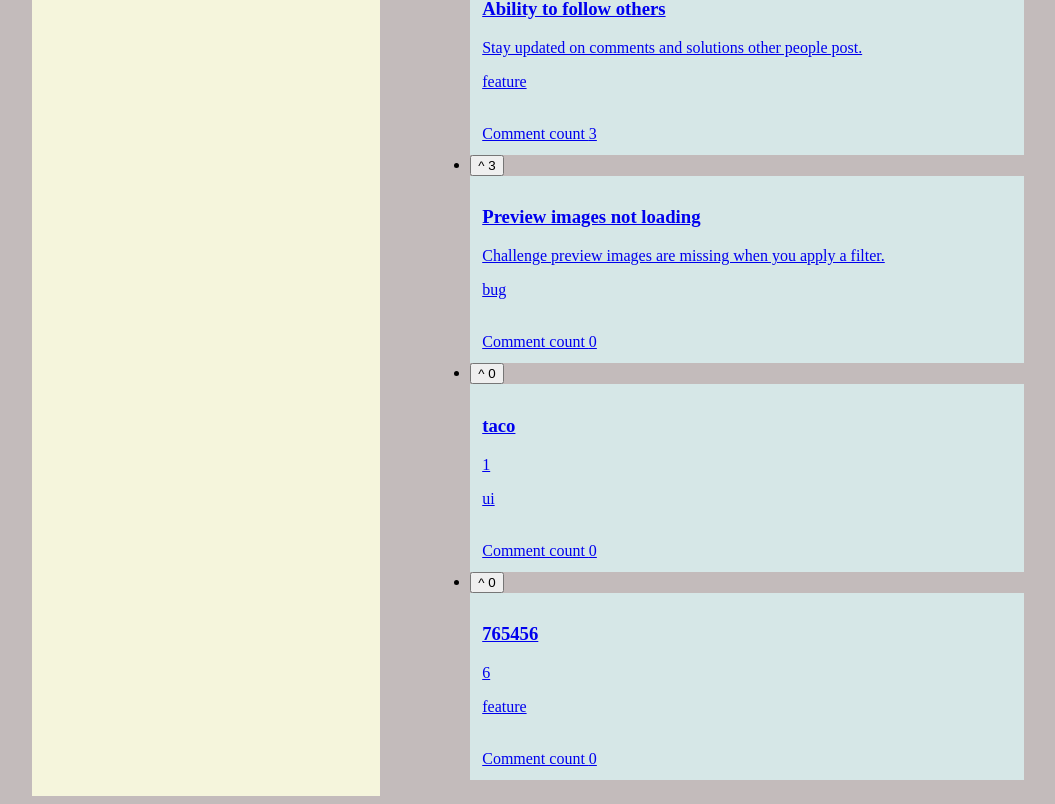
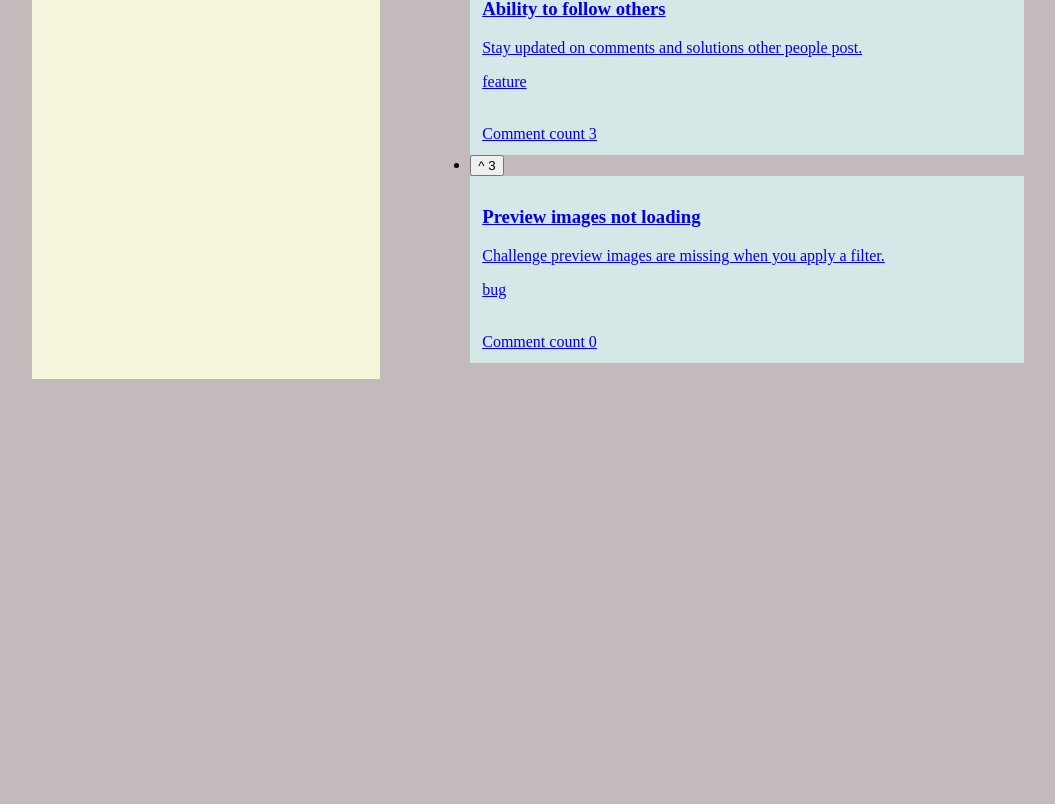
Before and after one commit to crsecu/productFeedbackApp, a React app: page /feedbackBoard in a window 1280 px wide. Shown: the part 1167-1971 px from the top of the page, without its empty margins (6-1061 px from the left). After the commit the page ends 1554 px from the top, so only its background shows below. Built offline with nearby package versions, Linux system fonts and the light colour scheme; data requests are answered from the project's data file; the HTML template or start-up script is replaced by a standard one.

Commit message:
small performance changes after analyzing components

```diff
--- a/data/data.json
+++ b/data/data.json
@@ -123,24 +123,6 @@
       "status": "live",
       "description": "Small animations at specific points can add delight.",
       "commentCount": 2
-    },
-    {
-      "id": "4cfa",
-      "title": "taco",
-      "category": "ui",
-      "description": "1",
-      "status": "suggestion",
-      "upvotes": 0,
-      "commentCount": 0
-    },
-    {
-      "id": "9cf5",
-      "title": "765456",
-      "category": "feature",
-      "description": "6",
-      "status": "suggestion",
-      "upvotes": 0,
-      "commentCount": 0
     }
   ],
   "comments": [
--- a/src/data_handlers/StateSyncWrapper.tsx
+++ b/src/data_handlers/StateSyncWrapper.tsx
@@ -12,7 +12,6 @@ function StateSyncWrapper({
   children,
 }: StateSyncWrapperProps): React.JSX.Element {
   const dataFromLoader = useLoaderData() as Record<StatusType, FeedbackType[]>;
-
   const dispatch = useDispatch();
 
   useEffect(
--- a/src/features/feedback/CreateFeedbackPage.tsx
+++ b/src/features/feedback/CreateFeedbackPage.tsx
@@ -6,9 +6,9 @@ import { Link } from "react-router-dom";
 
 function CreateFeedbackPage(): React.JSX.Element {
   const navigate = useNavigate();
-  const location = useLocation();
+  const { state } = useLocation();
 
-  const prevPage = location.state?.from || "/feedbackBoard";
+  const prevPage = state?.from || "/feedbackBoard";
 
   return (
     <div
--- a/src/features/feedback/FeedbackBoardPage.tsx
+++ b/src/features/feedback/FeedbackBoardPage.tsx
@@ -7,20 +7,20 @@ import ActionBar from "../../ui/ActionBar";
 import FeedbackCount from "./FeedbackCount";
 import SortBy from "./SortBy";
 import TitleCard from "./TitleCard";
+import Suggestions from "./Suggestions";
 
 function FeedbackBoardPage(): React.JSX.Element {
   /* TO DO: create custom hook - this logic is also used inside roadmapDevelopment */
-  const location = useLocation();
-  const isCreateFeedback =
-    location.pathname === "/feedbackBoard/createFeedback";
-  console.log("createFeedback???", isCreateFeedback);
+  const { pathname } = useLocation();
+
+  const isCreateFeedback = pathname === "/feedbackBoard/createFeedback";
 
   return (
     <>
       {isCreateFeedback ? (
         <Outlet />
       ) : (
-        <div className="feedbackBoard_layout">
+        <Suggestions>
           <div className="feecbackBoard_leftSection">
             <PageHeader>
               <TitleCard />
@@ -34,14 +34,14 @@ function FeedbackBoardPage(): React.JSX.Element {
             <ActionBar>
               <FeedbackCount />
               <SortBy />
-              <Link to={"createFeedback"} state={{ from: location.pathname }}>
+              <Link to={"createFeedback"} state={{ from: pathname }}>
                 Add Feedback
               </Link>
             </ActionBar>
 
             <FeedbackList />
           </main>
-        </div>
+        </Suggestions>
       )}
     </>
   );
--- a/src/features/feedback/FeedbackDetailContent.tsx
+++ b/src/features/feedback/FeedbackDetailContent.tsx
@@ -1,5 +1,7 @@
 import { FeedbackType } from "../../types/feedback.types";
+import FeedbackCard from "./FeedbackCard";
 import FeedbackItem from "./FeedbackItem";
+import UpvoteButton from "./UpvoteButton";
 
 interface FeedbackDetailContentProps {
   children: React.ReactNode;
@@ -11,7 +13,13 @@ function FeedbackDetailContent({
 }: FeedbackDetailContentProps): React.JSX.Element {
   return (
     <main style={{ paddingTop: "26px" }}>
-      <FeedbackItem feedbackItem={feedback} isDetailPage={true} />
+      <FeedbackItem>
+        <UpvoteButton
+          feedbackId={feedback.id}
+          initialUpvoteCount={feedback.upvotes}
+        />
+        <FeedbackCard feedback={feedback} />
+      </FeedbackItem>
       {children}
     </main>
   );
--- a/src/features/feedback/FeedbackItem.tsx
+++ b/src/features/feedback/FeedbackItem.tsx
@@ -1,34 +1,10 @@
-import { FeedbackType } from "../../types/feedback.types";
-import { Link } from "react-router-dom";
-import { memo } from "react";
-import UpvoteButton from "./UpvoteButton";
-import FeedbackCard from "./FeedbackCard";
+import { memo, ReactNode } from "react";
 
 interface FeedbackItemProps {
-  feedbackItem: FeedbackType;
-  isDetailPage?: boolean;
+  children: ReactNode;
 }
-function FeedbackItem({
-  feedbackItem,
-  isDetailPage = false,
-}: FeedbackItemProps): React.JSX.Element {
-  return (
-    <div>
-      <UpvoteButton
-        feedbackId={feedbackItem.id}
-        initialUpvoteCount={feedbackItem.upvotes}
-      />
-      {isDetailPage ? (
-        <FeedbackCard feedback={feedbackItem} />
-      ) : (
-        <>
-          <Link to={`/feedbackDetail/${feedbackItem.id}`}>
-            <FeedbackCard feedback={feedbackItem} />
-          </Link>
-        </>
-      )}
-    </div>
-  );
+function FeedbackItem({ children }: FeedbackItemProps): React.JSX.Element {
+  return <div>{children}</div>;
 }
 
 export default memo(FeedbackItem);
--- a/src/features/feedback/FeedbackList.tsx
+++ b/src/features/feedback/FeedbackList.tsx
@@ -1,9 +1,11 @@
 import { useMemo } from "react";
-import { useSearchParams } from "react-router-dom";
+import { Link, useSearchParams } from "react-router-dom";
 import { useAppSelector } from "../../types/hooks";
 import FeedbackItem from "./FeedbackItem";
 import NoFeedbackEntries from "./NoFeedbackEntries";
 import { sortFeedbackList } from "../../utils/helpers";
+import FeedbackCard from "./FeedbackCard";
+import UpvoteButton from "./UpvoteButton";
 
 function FeedbackList(): React.JSX.Element {
   const [searchParams] = useSearchParams();
@@ -16,21 +18,32 @@ function FeedbackList(): React.JSX.Element {
     [suggestions, category, sortBy]
   );
 
+  const feedbackItems = useMemo(() => {
+    return suggestionsSorted.map((item) => {
+      return (
+        <li key={item.id}>
+          <FeedbackItem>
+            <UpvoteButton
+              feedbackId={item.id}
+              initialUpvoteCount={item.upvotes}
+            />
+
+            <Link to={`/feedbackDetail/${item.id}`}>
+              <FeedbackCard feedback={item} />
+            </Link>
+          </FeedbackItem>
+        </li>
+      );
+    });
+  }, [suggestionsSorted]);
+
   return (
     <section className="feedback_list">
       <h2>Feedback List</h2> {/* visually hidden heading */}
       {suggestionsSorted.length === 0 ? (
         <NoFeedbackEntries category={category} />
       ) : (
-        <ul>
-          {suggestionsSorted.map((item) => {
-            return (
-              <li key={item.id}>
-                <FeedbackItem feedbackItem={item} />
-              </li>
-            );
-          })}
-        </ul>
+        <ul>{feedbackItems}</ul>
       )}
     </section>
   );
--- /dev/null
+++ b/src/features/feedback/Suggestions.tsx
@@ -0,0 +1,10 @@
+import { ReactNode } from "react";
+
+interface SuggestionsProps {
+  children: ReactNode;
+}
+function Suggestions({ children }: SuggestionsProps): React.JSX.Element {
+  return <div className="feedbackBoard_layout">{children}</div>;
+}
+
+export default Suggestions;
```
